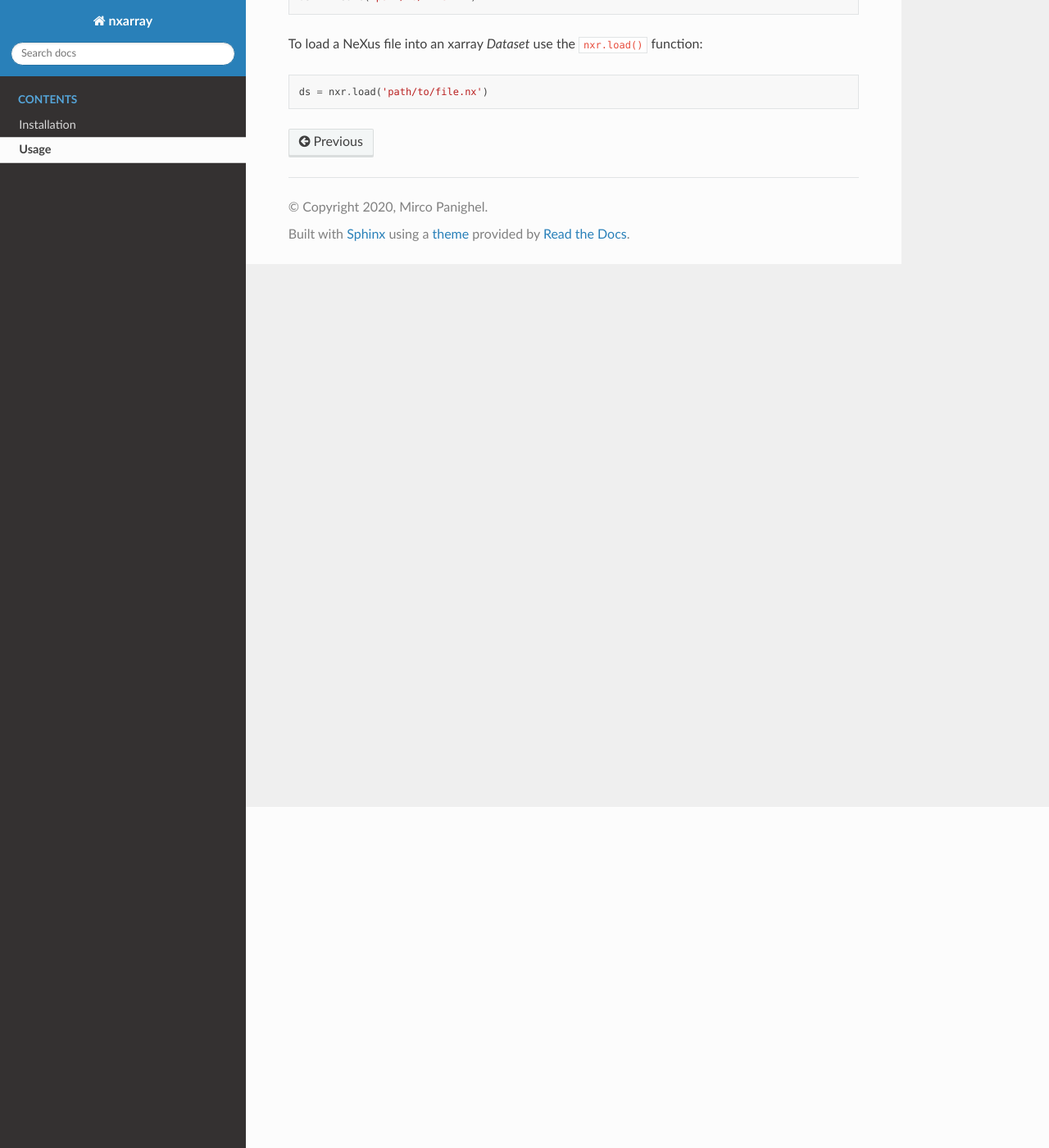
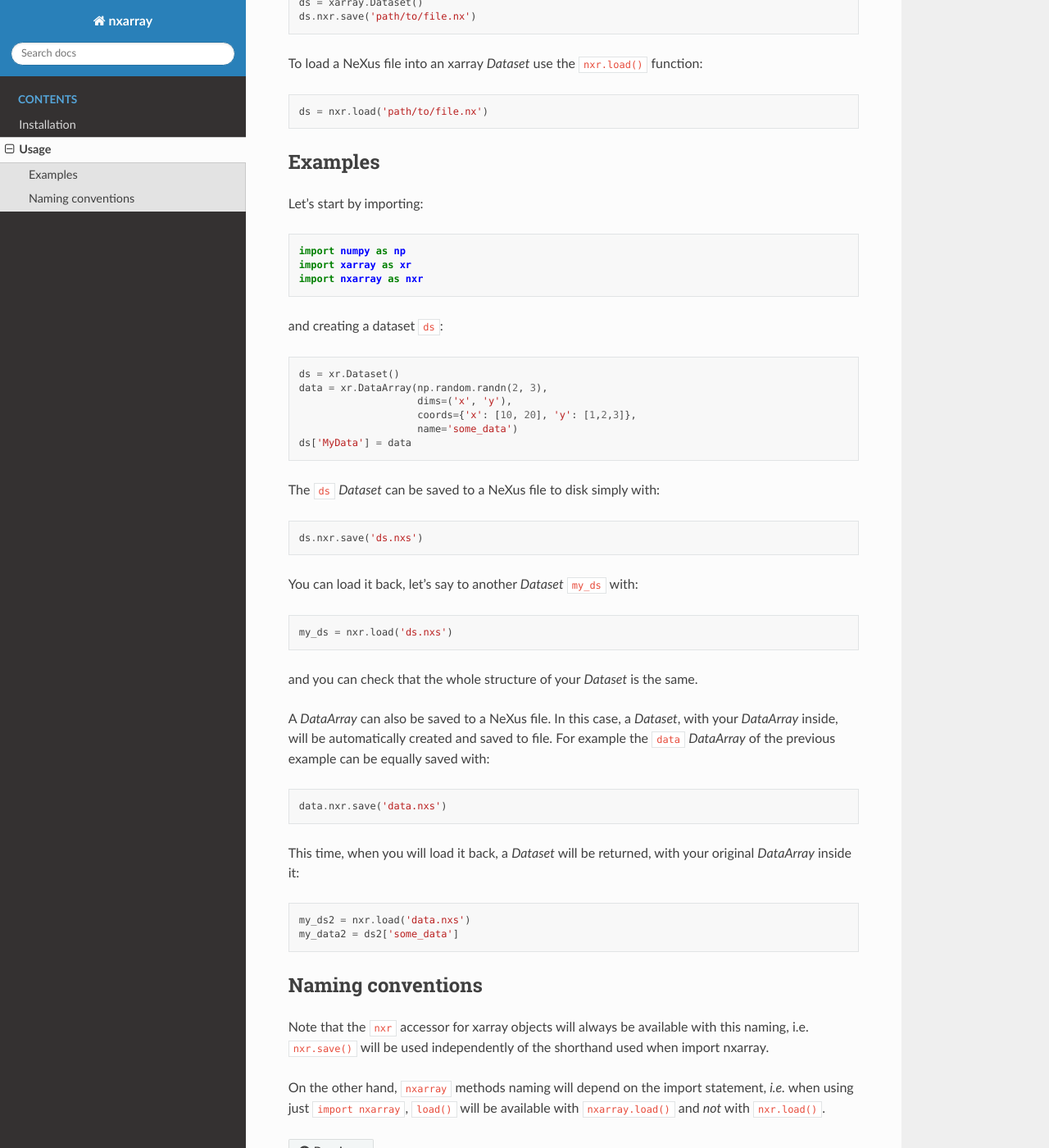
Before and after one commit to rescipy-project/nxarray, a Sphinx documentation site: the page built from docs/usage.rst, in a window 1280 px wide and 1400 px high, scrolled down 416 px. Shown: the whole window at 82% size. Built offline with Sphinx 7.4.7 and the Read the Docs theme 2.0.0, drawn with Linux system fonts in a browser that asks for light colours; some of the changed text lies outside the part shown.

```diff
--- a/docs/installation.rst
+++ b/docs/installation.rst
@@ -12,7 +12,8 @@ or, if you are using conda:
 
 .. code-block:: bash
 
-    $ conda install -c rescipy nxarray
+    $ conda config --add channels conda-forge rescipy
+    $ conda install nxarray
 
 
 Prerequisites
--- a/docs/usage.rst
+++ b/docs/usage.rst
@@ -9,7 +9,7 @@ After installation, the recommended import is:
     import nxarray as nxr
 
 
-To save an existing *DataArray* or *Dataset* to a NeXus file simply use the ``nxr.save()`` method:
+Now the ``nxr.save()`` method will be available to xarray objects. To save an existing *DataArray* or *Dataset* to a NeXus file simply use it with:
 
 .. code-block:: python
 
@@ -25,3 +25,62 @@ To load a NeXus file into an xarray *Dataset* use the ``nxr.load()`` function:
 .. code-block:: python
 
     ds = nxr.load('path/to/file.nx')
+
+
+Examples
+========
+
+Let's start by importing:
+
+.. code-block:: python
+
+    import numpy as np
+    import xarray as xr
+    import nxarray as nxr
+
+
+and creating a dataset ``ds``:
+
+.. code-block:: python
+
+    ds = xr.Dataset()
+    data = xr.DataArray(np.random.randn(2, 3),
+                        dims=('x', 'y'),
+                        coords={'x': [10, 20], 'y': [1,2,3]},
+                        name='some_data')
+    ds['MyData'] = data
+
+The ``ds`` *Dataset* can be saved to a NeXus file to disk simply with:
+
+.. code-block:: python
+
+    ds.nxr.save('ds.nxs')
+
+You can load it back, let's say to another *Dataset* ``my_ds`` with:
+
+.. code-block:: python
+
+    my_ds = nxr.load('ds.nxs')
+
+and you can check that the whole structure of your *Dataset* is the same.
+
+A *DataArray* can also be saved to a NeXus file. In this case, a *Dataset*, with your *DataArray* inside, will be automatically created and saved to file. For example the ``data`` *DataArray* of the previous example can be equally saved with:
+
+.. code-block:: python
+
+    data.nxr.save('data.nxs')
+
+This time, when you will load it back, a *Dataset* will be returned, with your original *DataArray* inside it:
+
+.. code-block:: python
+
+    my_ds2 = nxr.load('data.nxs')
+    my_data2 = ds2['some_data']
+
+
+Naming conventions
+==================
+
+Note that the ``nxr`` accessor for xarray objects will always be available with this naming, i.e. ``nxr.save()`` will be used independently of the shorthand used when import nxarray.
+
+On the other hand, ``nxarray`` methods naming will depend on the import statement, *i.e.* when using just ``import nxarray``, ``load()`` will be available with ``nxarray.load()`` and *not* with ``nxr.load()``.
```
Also changed, not shown: README.md (+0 -42 lines), docs/index.rst (+10 -3 lines).
